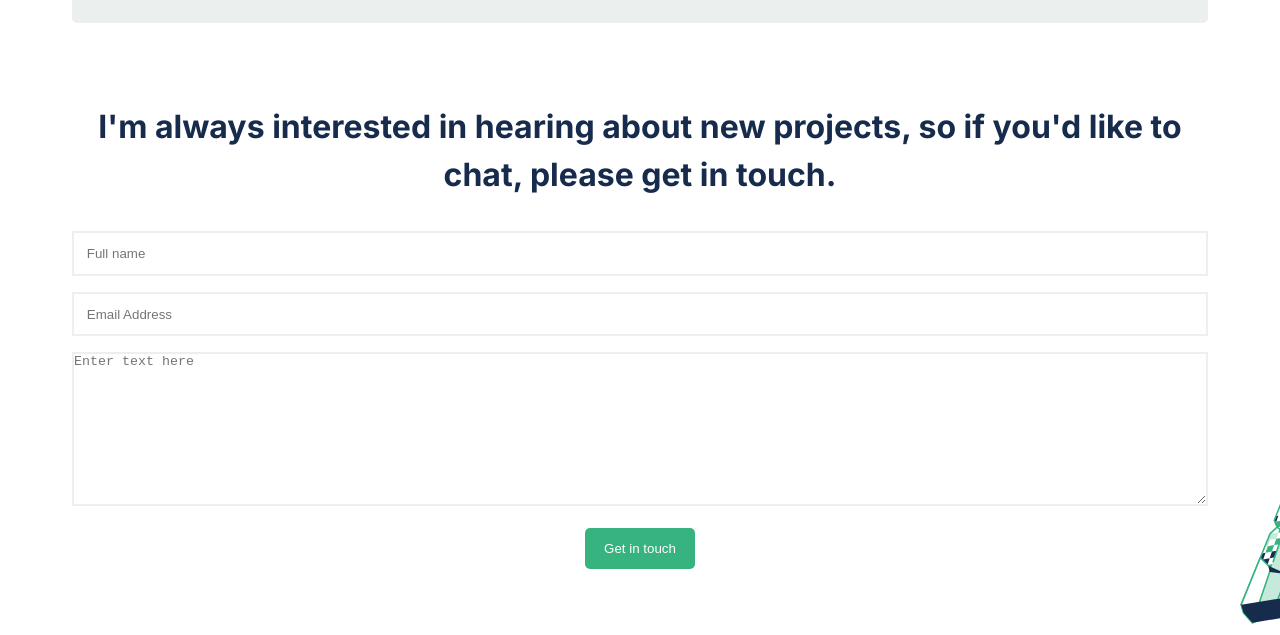
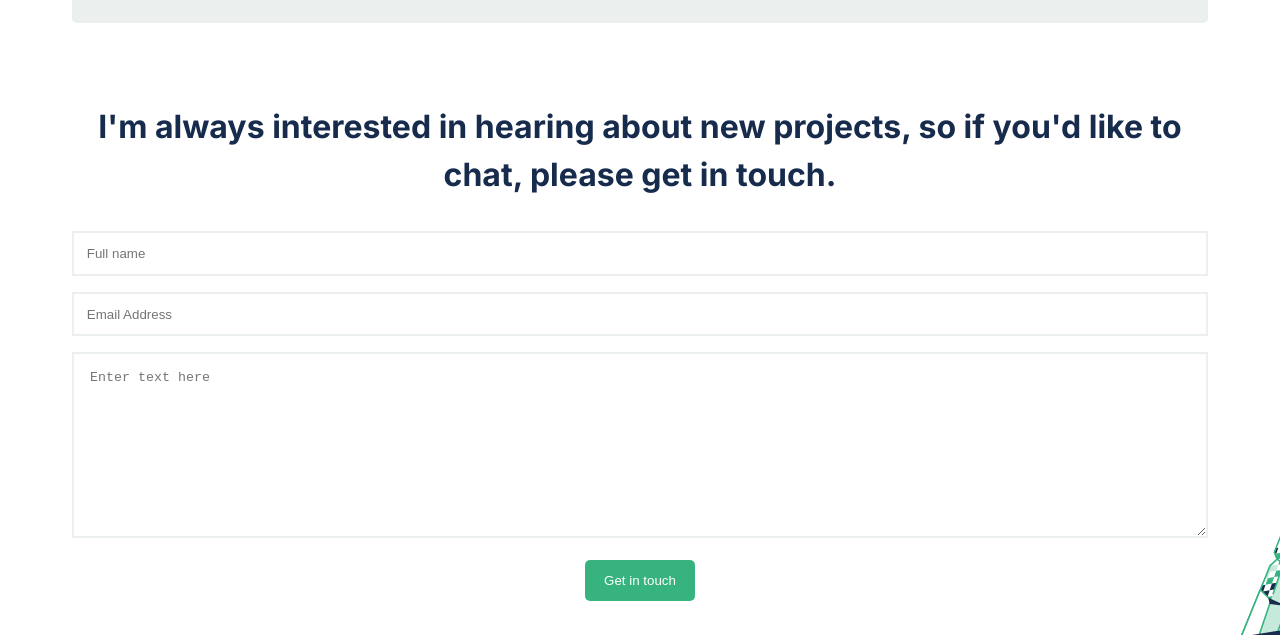
Before and after one commit to dselasea/portfolio-1, a website: page index.html in a window 1280 px wide. Shown: the part 4539-5174 px from the top of the page. Drawn offline with Linux system fonts and the light colour scheme.

Commit message:
Added style.css for textarea

```diff
--- a/style.css
+++ b/style.css
@@ -247,6 +247,11 @@ a {
   margin-bottom: 2rem;
 }
 
+textarea {
+  padding: 1rem;
+  font-weight: 400;
+}
+
 .form-control input,
 .form-control textarea {
   width: 100%;
```
